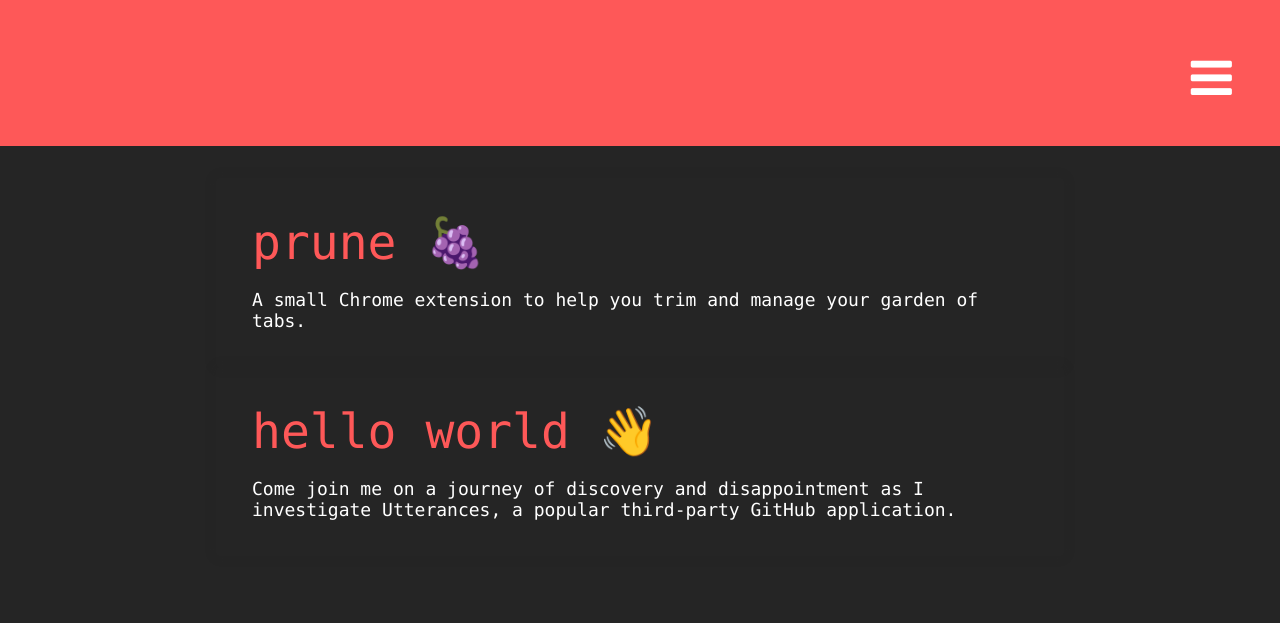
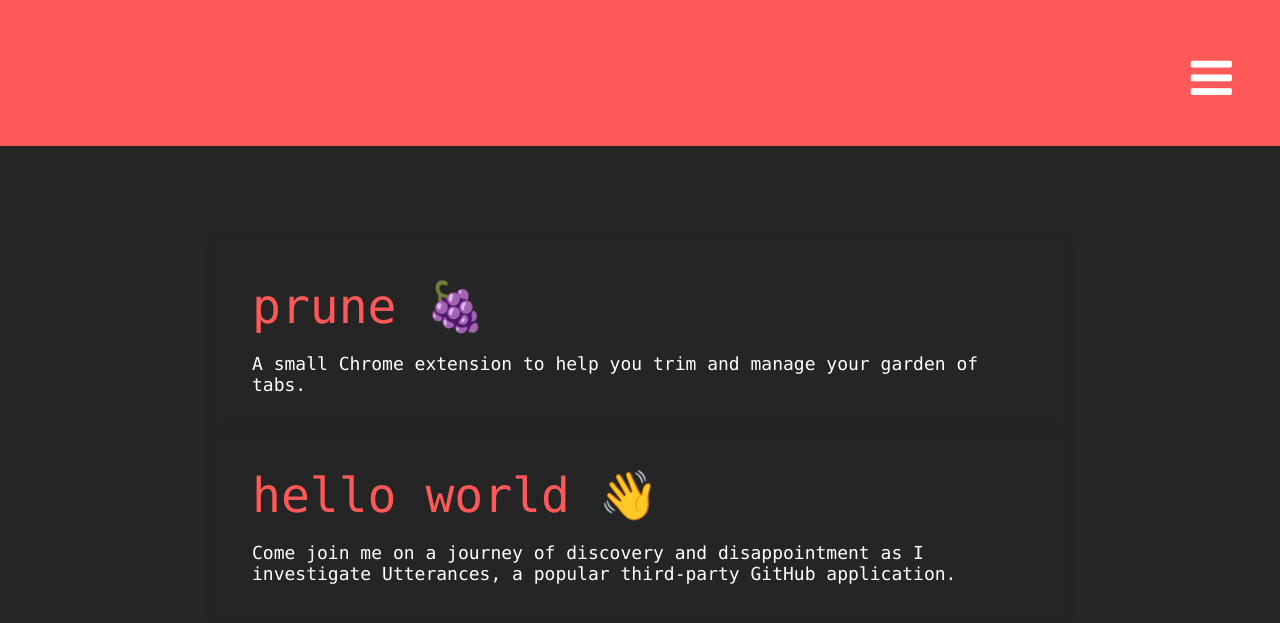
Before and after one commit to tbrockman/tbrockman.github.io, a Jekyll site: the page built from blog.html, in a window 1280 px wide. Shown: the top 623 px of the page. Built offline with Jekyll 4.4.1, drawn with Linux system fonts in a browser that asks for light colours.

Commit message:
Final modifications before pushing to master.

```diff
--- a/_sass/blog.scss
+++ b/_sass/blog.scss
@@ -58,12 +58,16 @@ body {
     margin: 0;
 }
 
+.blog-list-container {
+    padding-top: 4rem;
+    padding-bottom: 4rem;
+}
+
 .blog-list {
     margin: 0;
     padding: 0;
     display: flex;
     justify-content: center;
-    padding-top: 12vh;
     flex-direction: column;
 }
 
@@ -76,8 +80,9 @@ body {
 }
 
 .blog-list > a:hover {
-    box-shadow: 0px 3px 20px 11px #25252526, 0 0 12px 0px #25252530;
+    box-shadow: 0px 3px 20px 11px #00000026, 0 0 12px 0px #00000030;
     transform: translate3d(0px, -3px, 0px);
+    background-color: #2f2f2f;
 }
 
 .blog-post-title {
--- a/_sass/post.scss
+++ b/_sass/post.scss
@@ -1,5 +1,7 @@
 $color-primary: #fe5858;
 $color-hover: #cc4949;
+$hover-background-color: #2f2f2f;
+$hover-box-shadow: -1rem 1rem #171717;
 $breakpoint-navbar: 1400px;
 $breakpoint-padding: 1200px;
 $breakpoint-mobile: 800px;
@@ -28,7 +30,7 @@ $breakpoint-mobile: 800px;
 
         div {
             h1 {
-                font-size: 5rem;
+                font-size: 3rem;
             }
         }
 
@@ -64,7 +66,7 @@ a:hover {
 
 h1 {
     color: $color-primary;
-    font-size: 6em;
+    font-size: 5rem;
 }
 
 h2 {
@@ -76,18 +78,20 @@ h2 {
 }
 
 img {
-    margin: 2em auto;
+    margin: 4em auto;
     display: flex;
     max-width: -webkit-fill-available;
     max-width: -moz-available;
     max-width: fill-available;
+    box-shadow: $hover-box-shadow;
 }
 
 blockquote {
     margin: 4em 0;
     padding: 2em 4em;
-    background-color: #f6f8fa;
-    color: #101010;
+    color: #fff;
+    background: $hover-background-color;
+    box-shadow: $hover-box-shadow;
 }
 
 p > code {
@@ -110,18 +114,19 @@ p > strong > code {
 .post-container p {
     font-size: 18px;
     line-height: 2rem;
-    margin: 4rem 0;
+    margin: 2rem 0;
 }
 
 .post-container p a .highlighter-rouge {
     font-family: monospace;
     display: block;
-    margin-top: 2em;
+    margin-top: 4em;
     margin-bottom: 0;
     border-radius: 0 !important;
     padding: 0.25em 0.5em;
     background-color: #fe5858;
     color: #ffffff;
+    box-shadow: $hover-box-shadow;
 }
 
 .post-header {
@@ -132,7 +137,7 @@ p > strong > code {
 }
 
 .highlighter-rouge {
-    margin-bottom: 2em;
+    margin-bottom: 4em;
 }
 
 .post-header h1 {
@@ -175,7 +180,8 @@ p > strong > code {
 .highlight pre {
     padding: 2em 1em;
     margin: 0;
-    background: #171717 !important;
+    background: $hover-background-color !important;
+    box-shadow: $hover-box-shadow;
 }
 
 img + em {
--- a/_sass/prism.scss
+++ b/_sass/prism.scss
@@ -39,7 +39,7 @@ pre[class*="language-"] {
 
 :not(pre) > code[class*="language-"],
 pre[class*="language-"] {
-	background: #2d2d2d;
+	background: #171717;
 }
 
 /* Inline code */
--- a/assets/js/jnix/terminal.js
+++ b/assets/js/jnix/terminal.js
@@ -8,8 +8,6 @@ class Terminal {
 font-size: clamp(6px,2vw,18px);
 text-align: center;
 line-height: 1.15em;">
-
-
 
 
     ████████╗██╗  ██╗███████╗ ██████╗ ██████╗  ██████╗ ██████╗ ███████╗
```
